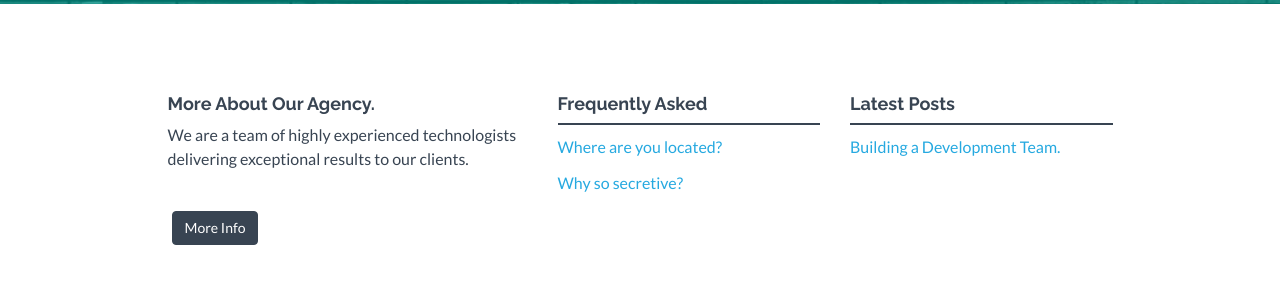
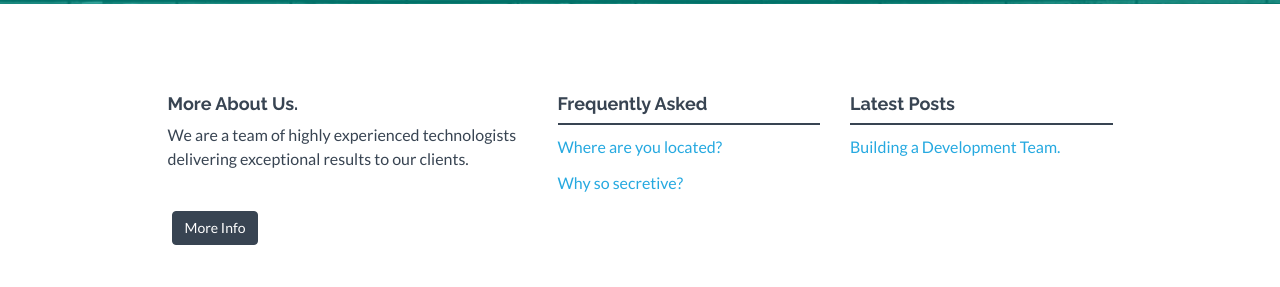
Before and after one commit to reslr/reslr.github.io, a Jekyll site: the page built from index.html, in a window 1280 px wide and 900 px high, scrolled down 953 px. Shown: the part 312-599 px from the top of the window. Built offline with Jekyll 4.4.1, drawn with Linux system fonts in a browser that asks for light colours; nearby versions of some CDN libraries.

Commit message:
updating about header

```diff
--- a/index.html
+++ b/index.html
@@ -34,7 +34,7 @@ permalink: /
 <div class="container mtb">
     <div class="row">
         <div class="col-lg-4 col-lg-offset-1">
-            <h4>More About Our Agency.</h4>
+            <h4>More About Us.</h4>
             <p>{{ site.about }}</p>
             <p><br/><a href="{{ "/about/" | prepend: site.baseurl }}" class="btn btn-theme">More Info</a></p>
         </div>
```
